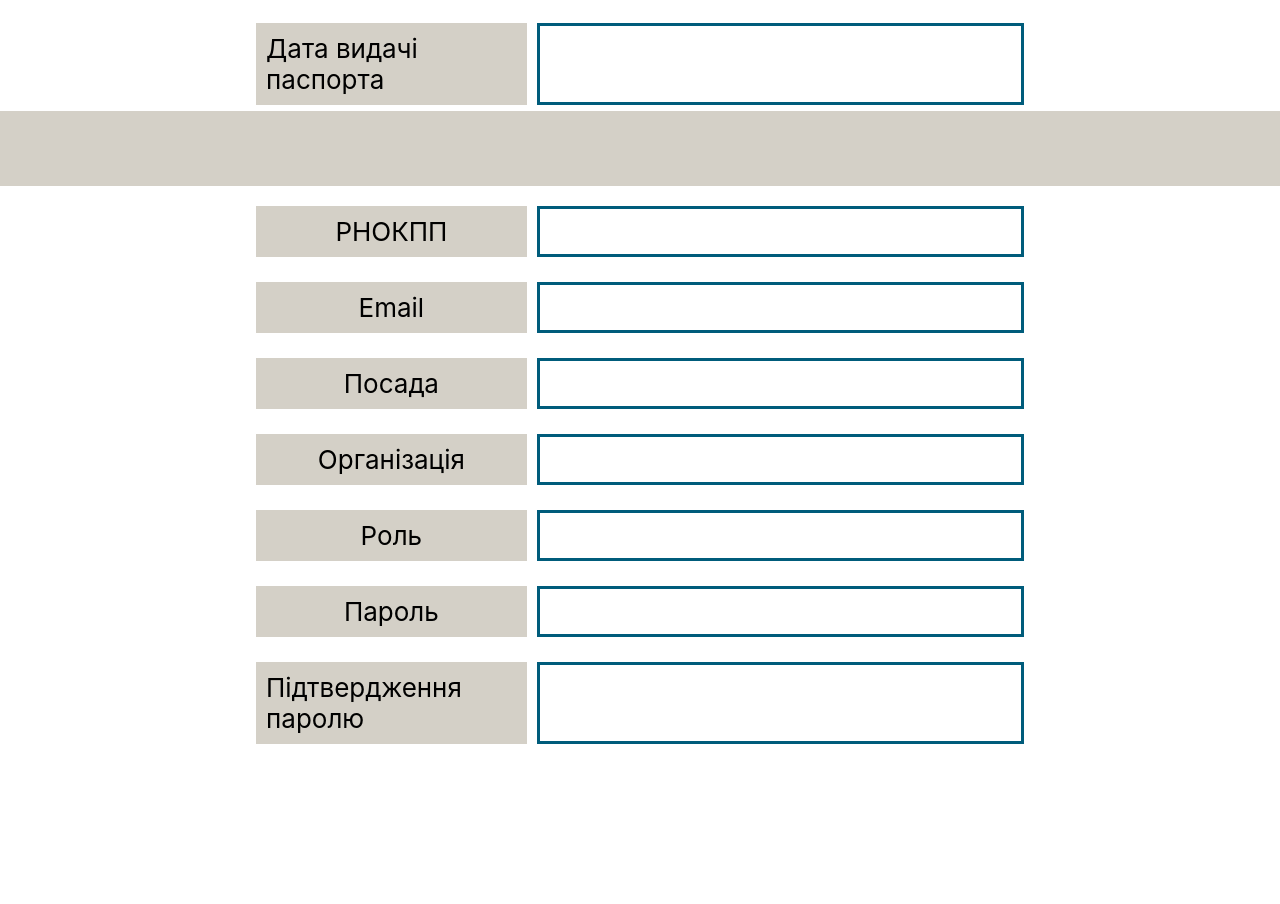
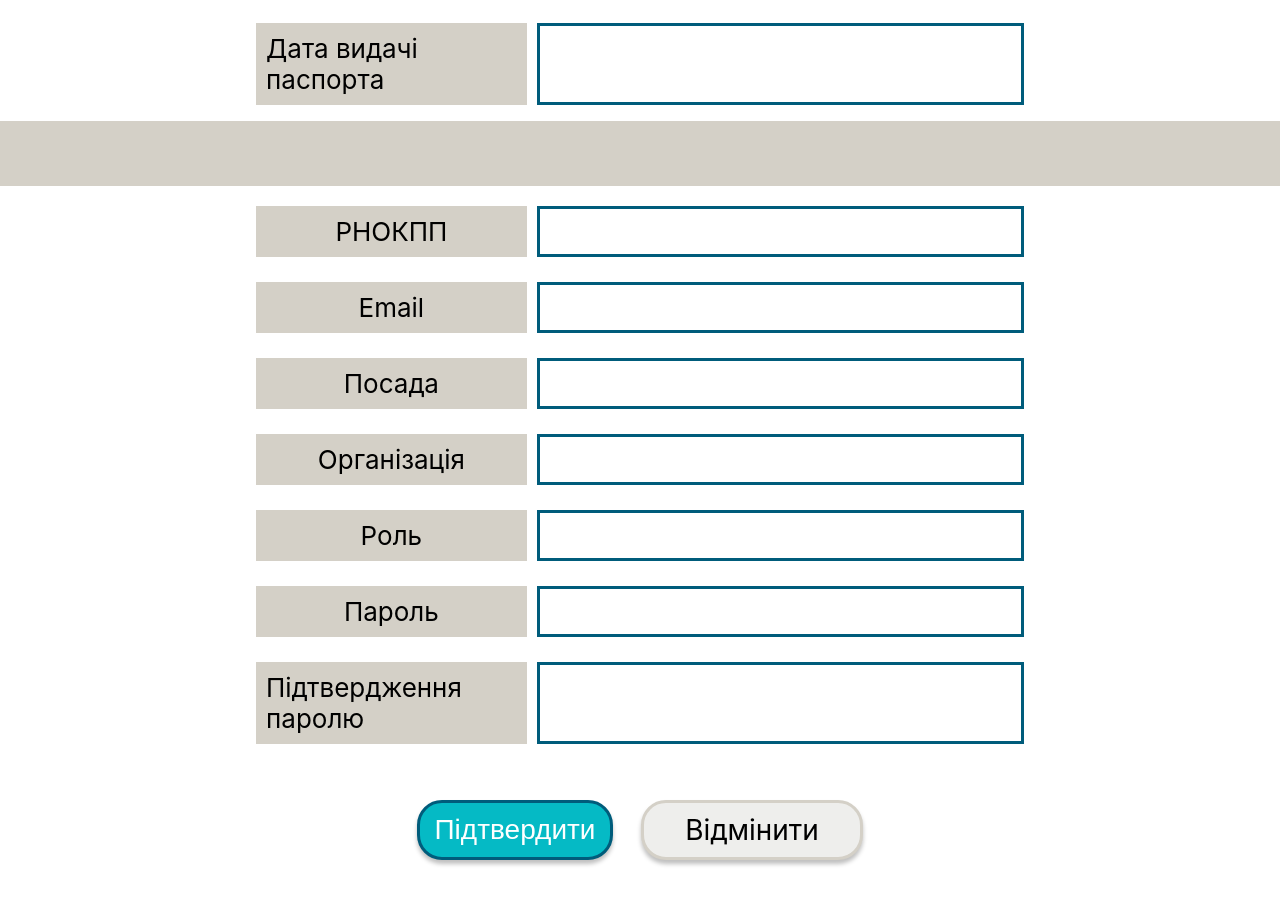
Before and after one commit to MrTimeGo/registry, an Angular app in the folder front-end/registry/: page / in a window 1280 px wide. Shown: the part 614-1518 px from the top of the page. Before the commit the page ends 1358 px from the top, so only its background shows below. Built offline with nearby package versions, Linux system fonts and the light colour scheme.

Commit message:
buttons added

```diff
--- a/front-end/registry/src/app/registration/registration.component.html
+++ b/front-end/registry/src/app/registration/registration.component.html
@@ -31,3 +31,8 @@
     <label class="label">Підтвердження паролю</label>
     <input class="textbox" type="text">
 </form>
+<div class="center">
+    <input type="submit" class="btn btn-primary" value="Підтвердити">
+    <a class="center btn btn-secondary">Відмінити</a>
+</div>
+<br>
--- a/front-end/registry/src/styles.css
+++ b/front-end/registry/src/styles.css
@@ -55,7 +55,6 @@ header {
 
 footer {
     position: fixed;
-    padding: 10px 10px 0px 10px;
     bottom: 0;
     width: 100%;
     height: 65px;
```
